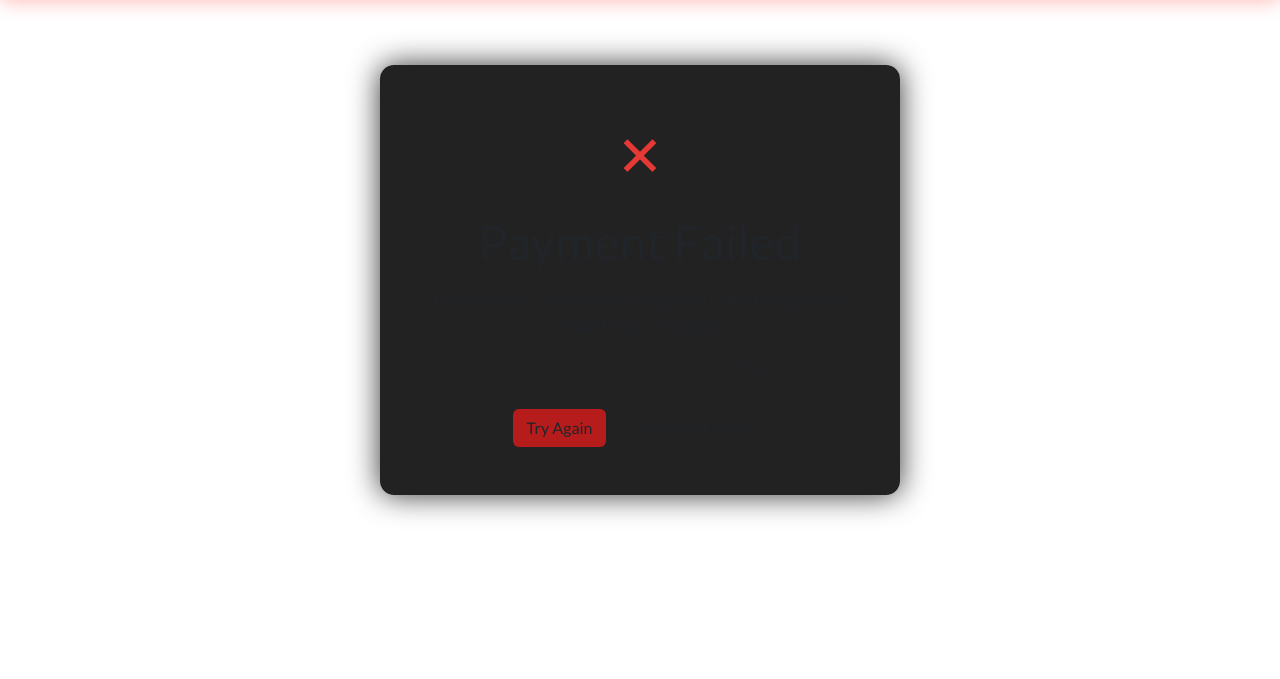
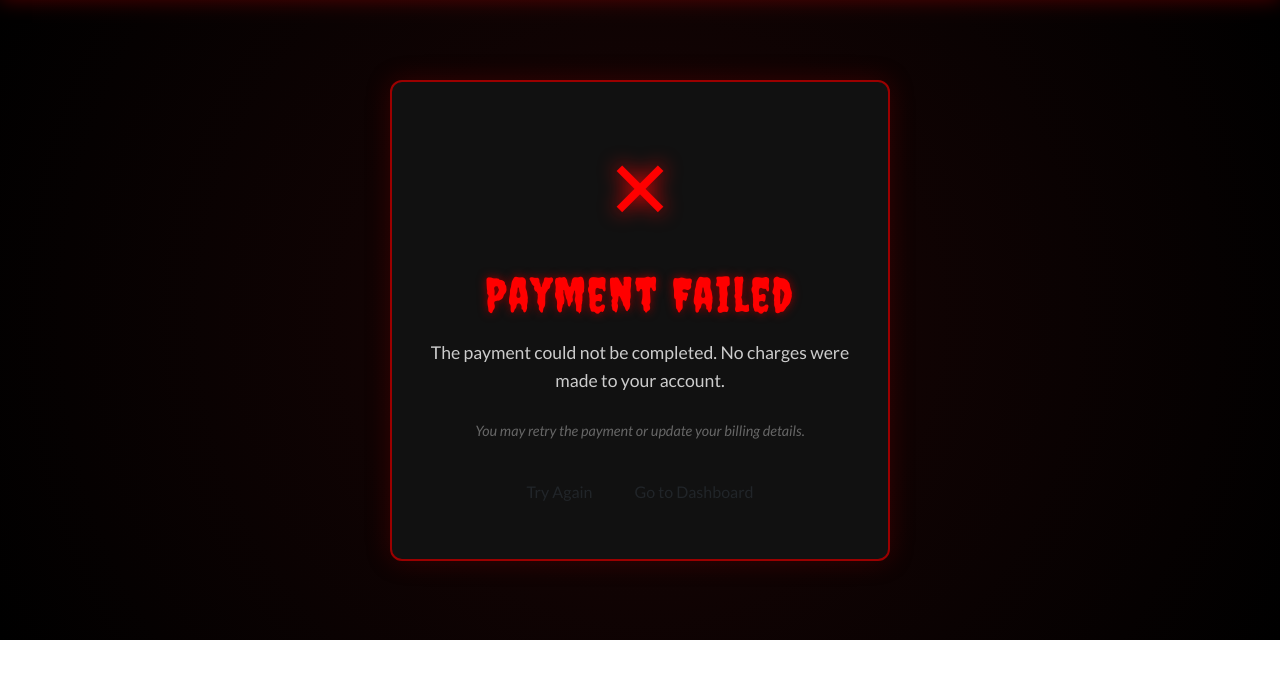
Before and after one commit to bunker-pilot/Django-E-commerce, a Django app: page /payment/failed/ in a window 1280 px wide. Shown: the part 82-761 px from the top of the page. Run offline with Django 5.2, Linux system fonts and the light colour scheme; data that the repository does not hold is empty; some libraries are stand-ins or nearby versions.

Commit message:
Update payment_status.css

```diff
--- a/payment/static/payment/payment_status.css
+++ b/payment/static/payment/payment_status.css
@@ -1,70 +1,303 @@
+/* payment_status.css */
+
+/* --- MAIN CONTAINER --- */
 .payment-status {
-    min-height: 70vh;
+    min-height: 80vh;
     display: flex;
+    align-items: center;
     justify-content: center;
-    align-items: center;
+    padding: 2rem;
+    background-color: #0b0b0b; /* Match base dark theme */
+    background-image: radial-gradient(circle at center, #1a0505 0%, #000000 100%);
 }
 
+/* --- CARD STYLE --- */
 .status-card {
-    background: rgba(10, 10, 10, 0.9);
-    border-radius: 14px;
-    padding: 3rem;
-    max-width: 520px;
+    background-color: #111;
+    border: 2px solid #550000;
+    border-radius: 12px;
+    padding: 3rem 2rem;
+    max-width: 500px;
     width: 100%;
     text-align: center;
-    box-shadow: 0 0 30px rgba(0,0,0,0.8);
+    box-shadow: 0 0 25px rgba(139, 0, 0, 0.3); /* Blood red glow */
+    position: relative;
+    overflow: hidden;
 }
 
-.status-icon {
-    font-size: 3.5rem;
+/* --- TYPOGRAPHY --- */
+.status-card h1 {
+    font-family: "Creepster", cursive;
+    font-size: 3rem;
     margin-bottom: 1rem;
-}
-
-.success-icon {
-    color: #4caf50;
-}
-
-.failed-icon {
-    color: #e53935;
-}
-
-.spinner {
-    width: 48px;
-    height: 48px;
-    border: 4px solid #333;
-    border-top: 4px solid #999;
-    border-radius: 50%;
-    animation: spin 1s linear infinite;
-    margin: 0 auto 1.5rem;
-}
-
-@keyframes spin {
-    to { transform: rotate(360deg); }
+    letter-spacing: 2px;
 }
 
 .status-message {
     font-size: 1.1rem;
-    margin: 1rem 0;
+    color: #cccccc;
+    margin-bottom: 1.5rem;
+    line-height: 1.6;
+}
+
+.order-ref {
+    background: rgba(30, 0, 0, 0.6);
+    padding: 0.8rem;
+    border: 1px dashed #770000;
+    color: #ffaaaa;
+    font-family: monospace;
+    font-size: 1.1rem;
+    margin-bottom: 2rem;
 }
 
 .status-subtle {
     font-size: 0.9rem;
-    opacity: 0.7;
+    color: #666;
+    font-style: italic;
+    margin-bottom: 2rem;
 }
 
-.order-ref {
-    margin-top: 1rem;
-    font-size: 0.95rem;
-    opacity: 0.85;
+/* --- ICONS --- */
+.status-icon {
+    font-size: 5rem;
+    margin-bottom: 1rem;
+    display: inline-block;
+    animation: floatIcon 3s ease-in-out infinite;
 }
 
+/* SUCCESS THEME (Toxic Slime) */
+.success .status-card {
+    border-color: #0f700f;
+    box-shadow: 0 0 25px rgba(0, 255, 0, 0.2);
+}
+.success h1 {
+    color: #7cff7c;
+    text-shadow: 0 0 10px #0aff0a;
+}
+.success-icon {
+    color: #0aff0a;
+    text-shadow: 0 0 20px #00ff00;
+}
+
+/* FAILED THEME (Blood) */
+.failed .status-card {
+    border-color: #9b0000;
+}
+.failed h1 {
+    color: #ff0000;
+    text-shadow: 0 0 10px #8b0000;
+}
+.failed-icon {
+    color: #ff0000;
+    text-shadow: 0 0 20px #ff0000;
+}
+
+/* PROCESSING THEME (Ritual) */
+.processing .status-card {
+    border-color: #666;
+    box-shadow: 0 0 25px rgba(255, 255, 255, 0.1);
+}
+.processing h1 {
+    color: #e6e6e6;
+    text-shadow: 0 0 10px #ffffff;
+}
+
+/* --- SPINNER ANIMATION --- */
+.spinner {
+    width: 80px;
+    height: 80px;
+    border: 8px solid rgba(255, 0, 0, 0.2);
+    border-top: 8px solid #ff0000;
+    border-radius: 50%;
+    animation: spin 1.5s cubic-bezier(0.68, -0.55, 0.27, 1.55) infinite; /* Creepy erratic spin */
+    margin: 0 auto 2rem auto;
+    box-shadow: 0 0 15px red;
+}
+
+/* --- BUTTONS --- */
 .status-actions {
-    margin-top: 2rem;
     display: flex;
     gap: 1rem;
     justify-content: center;
+    flex-wrap: wrap;
 }
 
-.btn.danger {
-    background: #b71c1c;
+.horror-btn-primary, .horror-btn-secondary {
+    padding: 0.8rem 1.5rem;
+    font-family: "Creepster", cursive; /* Optional: Makes buttons horror themed too */
+    font-size: 1.2rem;
+    border-radius: 6px;
+    text-decoration: none;
+    transition: all 0.3s ease;
+    text-transform: uppercase;
+    letter-spacing: 1px;
 }
+
+/* Primary (Action) */
+.horror-btn-primary {
+    background-color: #300000;
+    color: #ff0000;
+    border: 1px solid #ff0000;
+    box-shadow: 0 0 10px rgba(255, 0, 0, 0.4);
+}
+.horror-btn-primary:hover {
+    background-color: #ff0000;
+    color: #000;
+    box-shadow: 0 0 20px rgba(255, 0, 0, 0.8);
+}
+
+/* Secondary (Navigation) */
+.horror-btn-secondary {
+    background-color: transparent;
+    color: #aaa;
+    border: 1px solid #444;
+}
+.horror-btn-secondary:hover {
+    border-color: #ccc;
+    color: #fff;
+    text-shadow: 0 0 8px white;
+}
+
+/* --- ANIMATIONS --- */
+@keyframes floatIcon {
+    0%, 100% { transform: translateY(0); }
+    50% { transform: translateY(-10px); }
+}
+
+@keyframes spin {
+    0% { transform: rotate(0deg); }
+    100% { transform: rotate(360deg); }
+}
+/* ========================
+   CHECKOUT SPECIFIC STYLES
+   ======================== */
+
+/* Adjust card width for checkout to be slightly wider */
+.checkout-card {
+    max-width: 600px;
+    border-color: #550000;
+}
+
+.checkout-title {
+    color: #ff0000;
+    text-shadow: 0 0 15px #8b0000;
+    margin-bottom: 0.5rem;
+}
+
+/* --- PRICE DISPLAY --- */
+.checkout-summary {
+    background: rgba(0, 0, 0, 0.6);
+    border: 1px solid #333;
+    border-left: 4px solid #ff0000;
+    margin: 1.5rem 0;
+    padding: 1rem;
+    display: flex;
+    justify-content: space-between;
+    align-items: center;
+    border-radius: 4px;
+}
+
+.summary-label {
+    font-family: "Creepster", cursive;
+    color: #ccc;
+    font-size: 1.5rem;
+    letter-spacing: 1px;
+}
+
+.summary-price {
+    font-size: 2rem;
+    font-weight: bold;
+    color: #ff0000;
+    text-shadow: 0 0 10px red;
+    font-family: monospace;
+}
+
+/* --- PAYMENT BUTTONS GRID --- */
+.payment-options {
+    display: grid;
+    grid-template-columns: 1fr 1fr; /* Two buttons side by side */
+    gap: 1rem;
+    margin-bottom: 2rem;
+}
+
+/* Mobile responsive: stack buttons */
+@media (max-width: 500px) {
+    .payment-options {
+        grid-template-columns: 1fr;
+    }
+}
+
+/* The actual button styling */
+.payment-btn {
+    width: 100%;
+    padding: 1.5rem 1rem;
+    border: 1px solid #444;
+    background: #0f0f0f;
+    color: white;
+    cursor: pointer;
+    border-radius: 8px;
+    transition: all 0.3s ease;
+    display: flex;
+    align-items: center;
+    justify-content: center;
+    position: relative;
+    overflow: hidden;
+}
+
+.btn-content {
+    display: flex;
+    flex-direction: column;
+    align-items: center;
+    gap: 0.5rem;
+}
+
+.payment-btn i {
+    font-size: 2rem;
+    margin-bottom: 5px;
+}
+
+.payment-btn span {
+    font-weight: bold;
+    text-transform: uppercase;
+    letter-spacing: 1px;
+}
+
+/* --- STRIPE THEME --- */
+.stripe-btn {
+    border-color: #6772e5; /* Stripe blurple, but darkened */
+    background: linear-gradient(145deg, #111, #1a1a2e);
+}
+
+.stripe-btn i {
+    color: #6772e5;
+}
+
+.stripe-btn:hover {
+    border-color: #ff0000;
+    box-shadow: 0 0 15px rgba(103, 114, 229, 0.6);
+    transform: translateY(-2px);
+}
+.stripe-btn:hover i {
+    color: #fff;
+    text-shadow: 0 0 10px #6772e5;
+}
+
+/* --- PAYPAL (DISABLED) THEME --- */
+.paypal-btn.disabled {
+    opacity: 0.4;
+    cursor: not-allowed;
+    background: #0a0a0a;
+    border-color: #222;
+    filter: grayscale(100%);
+}
+
+/* --- SECURE NOTICE --- */
+.secure-notice {
+    font-size: 0.8rem;
+    color: #555;
+    margin-top: 1rem;
+    display: flex;
+    align-items: center;
+    justify-content: center;
+    gap: 0.5rem;
+}
```
